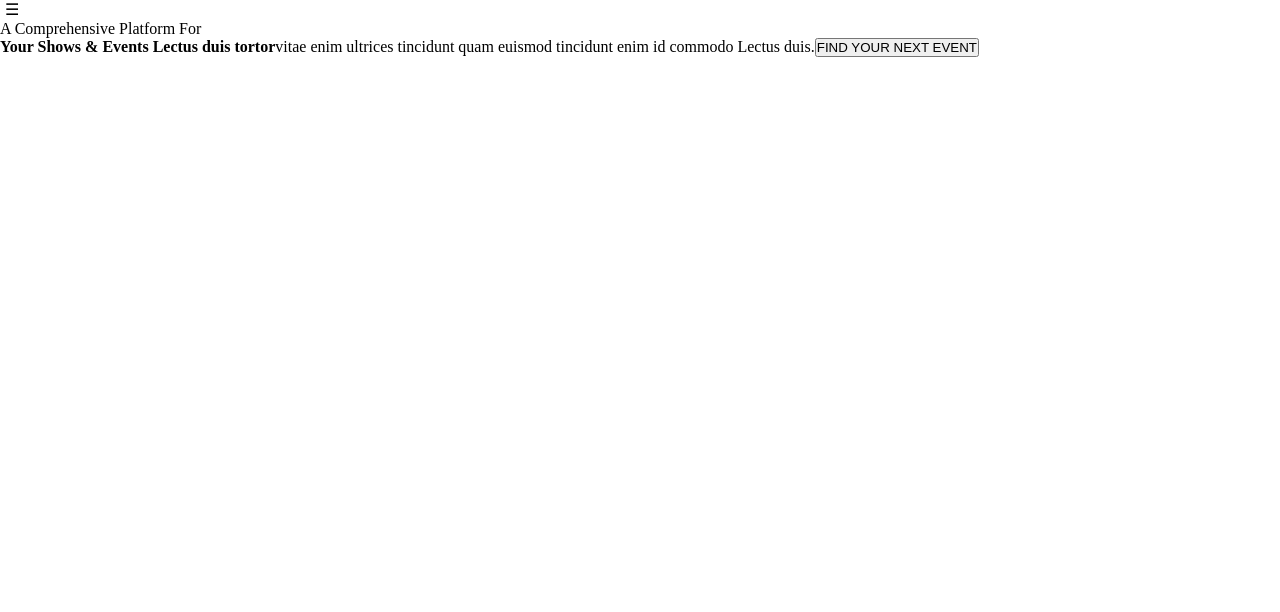
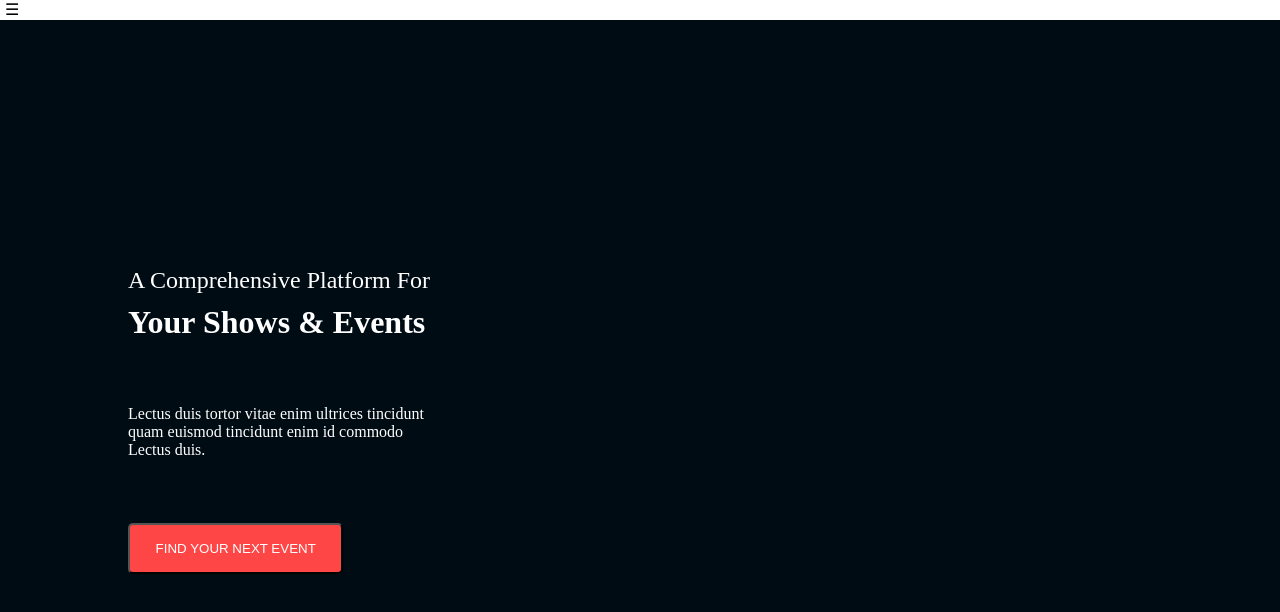
Before and after one commit to WebseederMayuradlak/wondersports, a React (Create React App) app: page / in a window 1280 px wide. Shown: the top 612 px of the page. Built offline with nearby package versions, Linux system fonts and the light colour scheme; the HTML template or start-up script is replaced by a standard one.

Commit message:
everything

```diff
--- a/src/Components/event/Event.jsx
+++ b/src/Components/event/Event.jsx
@@ -5,12 +5,16 @@ import "./event.css";
 const Event = () => {
   return (
     <>
-      <div>
-        A Comprehensive Platform For
+      <div className="event">
+        <h2>A Comprehensive Platform For</h2>
         <br></br>
-        <b>Your Shows & Events Lectus duis tortor</b>
-        vitae enim ultrices tincidunt quam euismod tincidunt enim id commodo
-        Lectus duis.
+        <h1>
+          <b>Your Shows & Events</b>
+        </h1>
+        <p>
+          Lectus duis tortor vitae enim ultrices tincidunt quam euismod
+          tincidunt enim id commodo Lectus duis.
+        </p>
         <button>FIND YOUR NEXT EVENT</button>
       </div>
     </>
--- a/src/Components/event/event.css
+++ b/src/Components/event/event.css
@@ -0,0 +1,30 @@
+
+.event{
+    padding-left: 10vw;
+    height: 100vh;
+    width: 100%;
+    background-color: #000c14;
+    color: #fff;
+    display: flex;
+    flex-direction: column;
+    align-items: start;
+    justify-content: center;
+}
+
+.event h2{
+    font-weight: 100;
+    margin-bottom: -1vh;
+}
+
+.event p{
+    margin: 8vh 0;
+    max-width: 300px;
+}
+
+.event button{
+    padding: 2vh 2vw;
+    background-color: #ff4646;
+    color: #fff;
+    border-radius: 5px;
+    cursor: pointer;
+}
```
